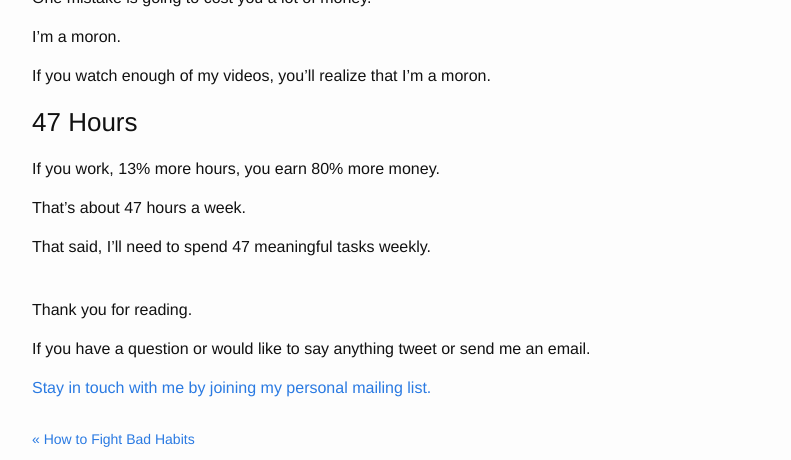
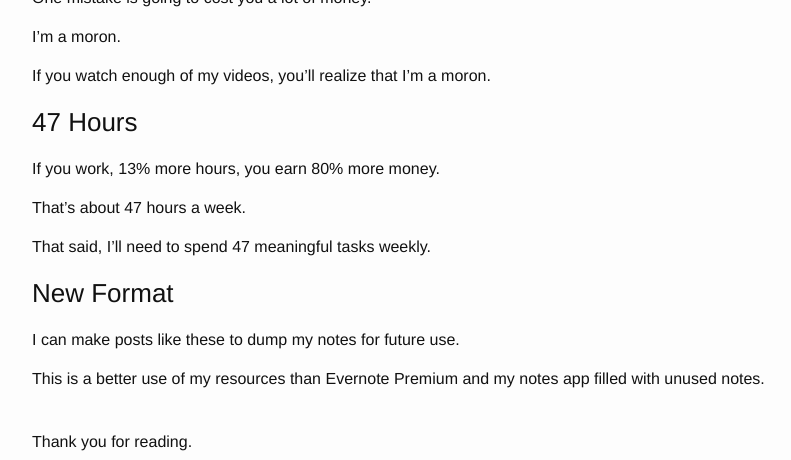
Before and after one commit to kevinolega/minimalchanges, a Jekyll site: the page built from _posts/2021-01-29-thoughts-pondering.md, in a window 1280 px wide and 900 px high, scrolled down 1201 px, cut to the strip 0-460 px from the top of the window. Shown: the whole strip, without its empty margins (238-1029 px from the left). Built offline with Jekyll 4.4.1, drawn with Linux system fonts in a browser that asks for light colours; nearby versions of some CDN libraries; library files that are not in the unit come from our copies.

Commit message:
Update 2021-01-29-thoughts-pondering.md

```diff
--- a/_posts/2021-01-29-thoughts-pondering.md
+++ b/_posts/2021-01-29-thoughts-pondering.md
@@ -64,3 +64,9 @@ If you work, 13% more hours, you earn 80% more money.
 That's about 47 hours a week.
 
 That said, I'll need to spend 47 meaningful tasks weekly.
+
+### New Format
+
+I can make posts like these to dump my notes for future use.
+
+This is a better use of my resources than Evernote Premium and my notes app filled with unused notes.
```
